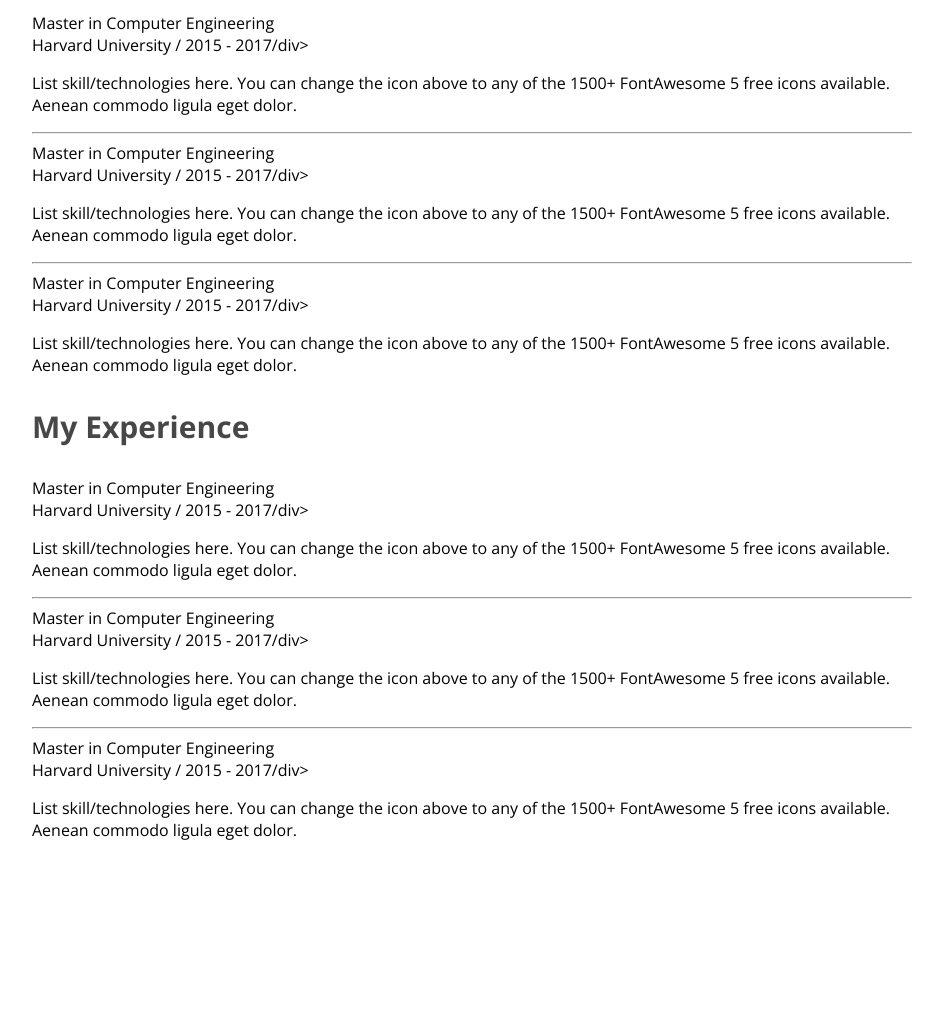
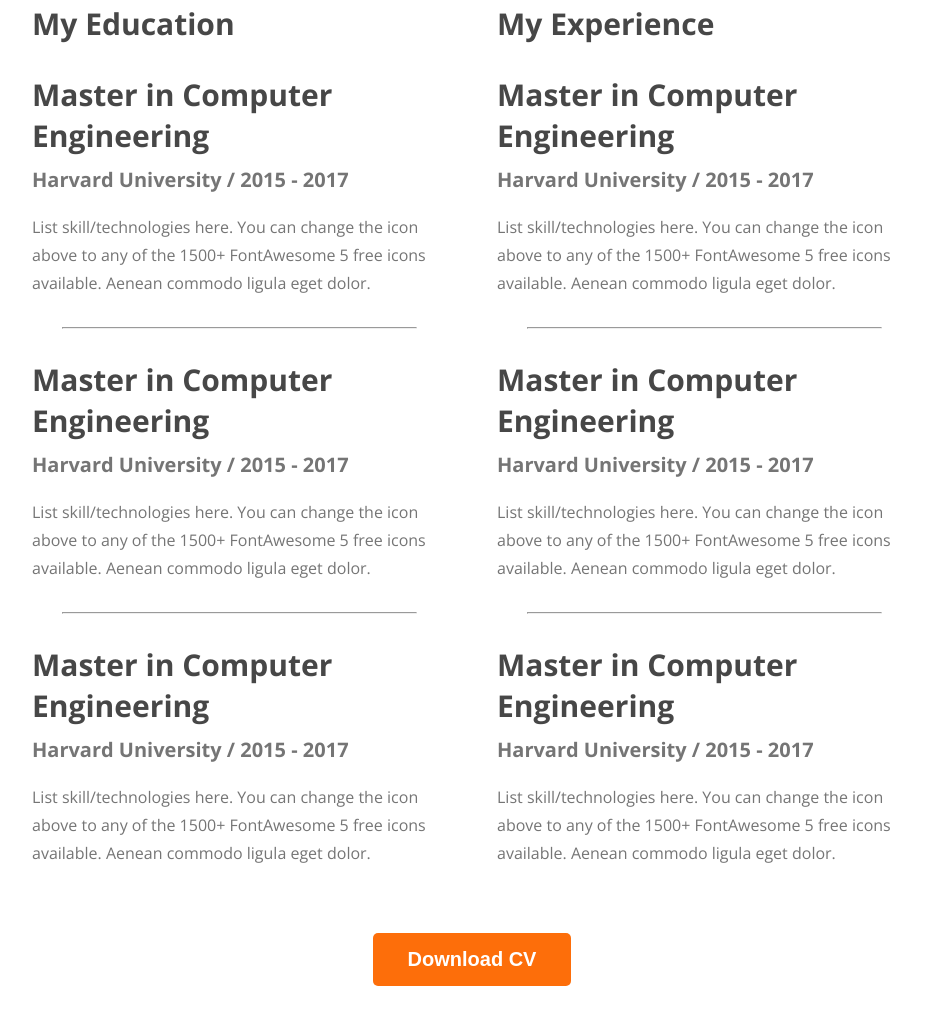
Before and after one commit to antubhatta/first-portfolio, a plain HTML site: page index.html in a window 1280 px wide. Shown: the part 2540-3565 px from the top of the page, without its empty margins (168-1111 px from the left). Before the commit the page ends 3511 px from the top, so only its background shows below. Drawn offline with nearby package versions, Linux system fonts and the light colour scheme.

Commit message:
finished the resume section

```diff
--- a/index.html
+++ b/index.html
@@ -94,20 +94,20 @@
             <div class="resume-column">
                 <h3 class="resume-column-title">My Education</h3>
                 <div class="resume-item">
-                    <div class="resume-item-title">Master in Computer Engineering</div>
-                    <div class="resume-item-institute">Harvard University / 2015 - 2017/div>
+                    <h2 class="resume-item-title">Master in Computer Engineering</h2>
+                    <h3 class="resume-item-institute">Harvard University / 2015 - 2017</h3>
                     <p class="resume-item-description">List skill/technologies here. You can change the icon above
                         to any of the 1500+ FontAwesome 5 free icons available. Aenean commodo ligula eget dolor.</p>
                 </div><hr>
                 <div class="resume-item">
-                    <div class="resume-item-title">Master in Computer Engineering</div>
-                    <div class="resume-item-institute">Harvard University / 2015 - 2017/div>
+                    <h2 class="resume-item-title">Master in Computer Engineering</h2>
+                    <h3 class="resume-item-institute">Harvard University / 2015 - 2017</h3>
                     <p class="resume-item-description">List skill/technologies here. You can change the icon above
                         to any of the 1500+ FontAwesome 5 free icons available. Aenean commodo ligula eget dolor.</p>
                 </div><hr>
                 <div class="resume-item">
-                    <div class="resume-item-title">Master in Computer Engineering</div>
-                    <div class="resume-item-institute">Harvard University / 2015 - 2017/div>
+                    <h2 class="resume-item-title">Master in Computer Engineering</h2>
+                    <h3 class="resume-item-institute">Harvard University / 2015 - 2017</h3>
                     <p class="resume-item-description">List skill/technologies here. You can change the icon above
                         to any of the 1500+ FontAwesome 5 free icons available. Aenean commodo ligula eget dolor.</p>
                 </div>
@@ -116,24 +116,27 @@
             <div class="resume-column">
                 <h3 class="resume-column-title">My Experience</h3>
                 <div class="resume-item">
-                    <div class="resume-item-title">Master in Computer Engineering</div>
-                    <div class="resume-item-institute">Harvard University / 2015 - 2017/div>
+                    <h2 class="resume-item-title">Master in Computer Engineering</h2>
+                    <h3 class="resume-item-institute">Harvard University / 2015 - 2017</h3>
                     <p class="resume-item-description">List skill/technologies here. You can change the icon above
                         to any of the 1500+ FontAwesome 5 free icons available. Aenean commodo ligula eget dolor.</p>
                 </div><hr>
                 <div class="resume-item">
-                    <div class="resume-item-title">Master in Computer Engineering</div>
-                    <div class="resume-item-institute">Harvard University / 2015 - 2017/div>
+                    <h2 class="resume-item-title">Master in Computer Engineering</h2>
+                    <h3 class="resume-item-institute">Harvard University / 2015 - 2017</h3>
                     <p class="resume-item-description">List skill/technologies here. You can change the icon above
                         to any of the 1500+ FontAwesome 5 free icons available. Aenean commodo ligula eget dolor.</p>
                 </div><hr>
                 <div class="resume-item">
-                    <div class="resume-item-title">Master in Computer Engineering</div>
-                    <div class="resume-item-institute">Harvard University / 2015 - 2017/div>
+                    <h2 class="resume-item-title">Master in Computer Engineering</h2>
+                    <h3 class="resume-item-institute">Harvard University / 2015 - 2017</h3>
                     <p class="resume-item-description">List skill/technologies here. You can change the icon above
                         to any of the 1500+ FontAwesome 5 free icons available. Aenean commodo ligula eget dolor.</p>
                 </div>
             </div>
+        </div>
+        <div class="download-cv">
+            <button class="btn-primary">Download CV</button>
         </div>
     </section>
     </main>
--- a/styles/portfolio.css
+++ b/styles/portfolio.css
@@ -146,6 +146,7 @@ main section{
 .skill-container {
     display: flex;
     gap: 24px;
+    margin-top: 50px;
 }
 
 .skill {
@@ -164,3 +165,36 @@ main section{
 font-size: 30px;
 font-weight: 700;
 }
+.resume-container{
+    display: flex;
+    gap: 50px;
+}
+.resume-item-description{
+    color:#757575;
+    font-size: 16px;
+    font-weight: 400;
+    line-height: 28px;
+}
+.resume-item-institute{
+    color: #757575;
+font-size: 20px;
+font-weight: 600;
+}
+.resume-item-title{
+    color:#474747;
+font-size: 30px;
+font-weight: 700;
+margin-bottom: 10px;
+}
+.resume-container hr{
+    margin: 30px;
+}
+.resume-item-institute{
+    margin-bottom: 20px;
+    margin-top: 0px;
+}
+.download-cv{
+    text-align: center;
+    margin-top: 50px;
+
+}
```
